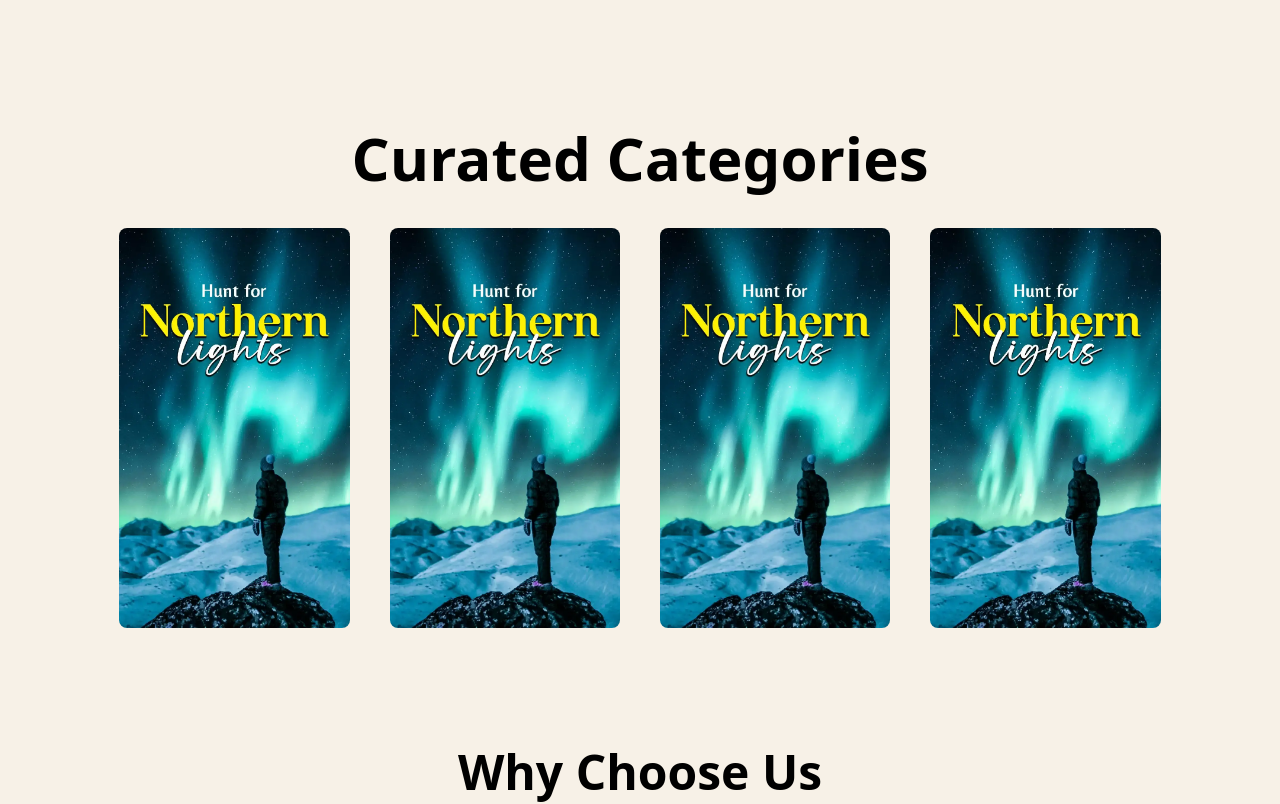
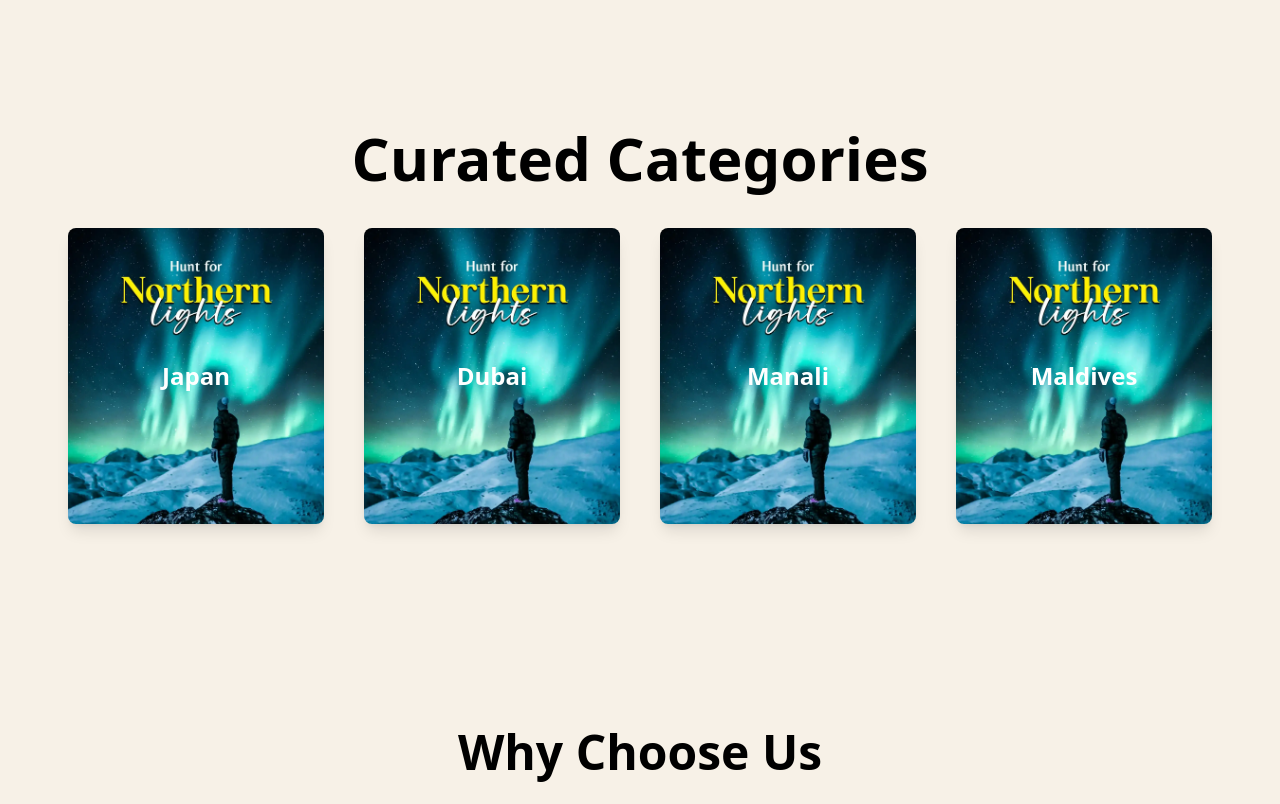
Before and after one commit to pratyush07-hub/FriskyTrails, a React (Vite) app: page / in a window 1280 px wide. Shown: the part 2080-2884 px from the top of the page. Built offline with nearby package versions, Linux system fonts and the light colour scheme.

Commit message:
Home page completed

```diff
--- a/src/pages/Home.jsx
+++ b/src/pages/Home.jsx
@@ -7,8 +7,9 @@ import Banner from "../sections/Banner";
 import Landing from "../sections/Landing";
 import Next from "../sections/Next";
 import Feedback from "../sections/Feedback";
-import End from "../sections/End";
 import Choose from "../sections/Choose";
+import Rewards from "../sections/Rewards";
+import Blogs from "../sections/Blogs";
 
 const Home = () => {
 
@@ -22,8 +23,9 @@ const Home = () => {
       <Banner />
       <Cards />
       <Next />
+      <Blogs />
+      <Rewards />
       <Feedback />
-      {/* <End /> */}
     </>
   );
 };
--- /dev/null
+++ b/src/sections/Blogs.jsx
@@ -0,0 +1,72 @@
+import React from "react";
+
+const Blogs = () => {
+    const data = [
+        {
+
+          image: "/images/car.jpg",
+          des: "Budget-Friendly Family Vacation Destinations Around the World",
+
+        },
+        {
+
+          image: "/images/car.jpg",
+          des: "Hidden Beaches in Goa",
+
+        },
+        {
+
+          image: "/images/car.jpg",
+          des: "Best Wildlife Sanctuaries and National Parks to Explore in Chhattisgarh",
+
+        },
+        {
+
+          image: "/images/car.jpg",
+          des: "10 Offbeat Weekend Gateways From Delhi for Nature Lovers",
+
+        },
+      ];
+
+  return (
+    <>
+      <div className="h-[80vh] w-full">
+        <div className="ml-32 mr-32 mt-6">
+          <h1 className="text-4xl text-center font-bold">
+            Enjoy Fresh Travel Blogs
+          </h1>
+          <div className="grid grid-cols-4 gap-6 mt-10">
+            {data.map((item, index) => (
+              <div
+                key={index}
+                className="h-[40vh] w-full bg-cover bg-center rounded-lg shadow-lg transition-transform duration-300 hover:scale-105"
+                style={{ backgroundImage: `url(${item.image})` }}
+              >
+                <div className="h-full w-full bg-black/30 rounded-lg p-2">
+                <button className="font-semibold rounded-lg active:scale-95 transition-all duration-300 bg-[rgb(233,99,33)] text-white shadow px-2 py-1">
+                  Holiday Destinations
+                </button>
+                <div className="h-[4vh]">
+                  <h2 className="text-white mt-38 font-semibold">
+                    {item.des}
+                  </h2>
+                </div>
+                  <button className="backdrop-blur-lg rounded-lg text-white active:scale-95 mt-6 w-full h-[5vh]">
+                    Read More
+                  </button>
+                </div>
+              </div>
+            ))}
+          </div>
+          <div className="flex justify-center">
+          <button className="bg-white mt-8 border-1 text-xl font-semibold rounded-full active:scale-90 transition-all duration-300 hover:bg-amber-400 hover:text-white px-6 py-4">
+                More Blogs
+              </button>
+          </div>
+        </div>
+      </div>
+    </>
+  );
+};
+
+export default Blogs;
--- a/src/sections/Cards.jsx
+++ b/src/sections/Cards.jsx
@@ -53,10 +53,10 @@ const Cards = () => {
           <div className="mt-20">
             <Slider {...settings}>
               {data.map((d, index) => (
-                <div key={index} className="">
-                  <div className="card h-[60vh] ml-5 rounded-xl bg-white shadow-lg">
+                <div key={index} className="overflow-hidden">
+                  <div className="card h-[60vh] ml-5 overflow-hidden rounded-xl bg-white shadow-lg">
                     <img
-                      className="h-[30vh] w-[25vw] rounded-xl  object-cover"
+                      className="h-[30vh] w-[25vw] rounded-xl transition-transform duration-300 hover:scale-105 object-cover"
                       src={d.image}
                       alt=""
                     />
--- a/src/sections/Categories.jsx
+++ b/src/sections/Categories.jsx
@@ -1,43 +1,62 @@
-import React from 'react'
+import { motion } from "framer-motion";
+import { useState } from "react";
 
-const Categories = () => {
+export default function HoverRevealButton() {
+  const data = [
+    {
+      image: "/images/card.webp",
+      name: "Japan",
+    },
+    {
+      image: "/images/card.webp",
+      name: "Dubai",
+    },
+    {
+      image: "/images/card.webp",
+      name: "Manali",
+    },
+    {
+      image: "/images/card.webp",
+      name: "Maldives",
+    },
+  ];
+
   return (
-    <div>
-      <div className="categories w-full">
-        <h1 className="text-6xl font-bold text-center">Curated Categories</h1>
-        <div className="boxes flex justify-center gap-10 mt-10">
-          <div className="card">
-            <img
-              className=" h-[50vh] w-[18vw] rounded-lg object-cover"
-              src="/images/card.webp"
-              alt=""
-            />
+    <div className="h-[60vh] w-full">
+      <h1 className="text-6xl text-center font-bold">Curated Categories</h1>
+      <div className="flex items-center justify-center gap-10 mt-10">
+
+      {data.map((item, index) => {
+        const [isHovered, setIsHovered] = useState(false);
+        return (
+          <div
+          key={index}
+            className="relative w-64 h-74 flex items-center justify-center"
+            onMouseEnter={() => setIsHovered(true)}
+            onMouseLeave={() => setIsHovered(false)}
+            >
+            {/* Image (Moves up on hover) */}
+            <motion.img
+              src={item.image}
+              alt="Animated Image"
+              className="absolute w-full h-full rounded-lg shadow-lg object-cover"
+              animate={{ y: isHovered ? -30 : 0 }}
+              transition={{ duration: 0.4, ease: "easeOut" }}
+              />
+            <h1 className="z-10 text-2xl text-white font-semibold">{item.name}</h1>
+            {/* Button (Revealed on hover) */}
+            <motion.button
+              className="absolute px-10 py-2 mt-70 bg-white hover:text-white font-semibold rounded-lg shadow-md hover:bg-amber-400 transition"
+              initial={{ opacity: 0 }}
+              animate={{ opacity: isHovered ? 1 : 0 }}
+              transition={{ duration: 0.3 }}
+              >
+              View All
+            </motion.button>
           </div>
-          <div className="card">
-            <img
-              className=" h-[50vh] w-[18vw] rounded-lg object-cover"
-              src="/images/card.webp"
-              alt=""
-            />
-          </div>
-          <div className="card">
-            <img
-              className=" h-[50vh] w-[18vw] rounded-lg object-cover"
-              src="/images/card.webp"
-              alt=""
-            />
-          </div>
-          <div className="card">
-            <img
-              className=" h-[50vh] w-[18vw] rounded-lg object-cover"
-              src="/images/card.webp"
-              alt=""
-            />
-          </div>
-        </div>
+        );
+      })}
       </div>
     </div>
-  )
+  );
 }
-
-export default Categories
--- a/src/sections/End.jsx
+++ b/src/sections/End.jsx
@@ -3,9 +3,9 @@ import React from "react";
 const End = () => {
   return (
     <>
-      <div className="h-[78vh] w-full mt-20 bg-[rgb(10,3,34)] flex justify-center items-center">
+      <div className="h-[85vh] w-full bg-[rgb(10,3,34)] flex justify-center items-center">
         {/* Grid Container */}
-        <div className="grid grid-cols-3 border-y-1 border-gray-500 place-items-center">
+        <div className="grid grid-cols-3 border-y-1 mt-14 border-gray-500 place-items-center">
           {/* 3 Boxes to Fit the Grid */}
           <div className="h-[70vh] w-[26vw]">
             <div className="flex mr-40 mt-20 justify-center items-center">
--- /dev/null
+++ b/src/sections/Rewards.jsx
@@ -0,0 +1,57 @@
+import React from "react";
+
+const Rewards = () => {
+  return (
+    <>
+      <div className="h-[80vh] w-full">
+            <h1 className="text-center text-5xl font-bold">More to explore</h1>
+        <div className="flex justify-center items-center mt-10 gap-10 grid-cols-4 w-full">
+          {data.map((data) => (
+            <div className="h-[55vh] w-[25vw] flex justify-center hover:scale-105 transition-transform duration-300 rounded-lg bg-white shadow-lg">
+              <div>
+                <img
+                  className="h-[25vh] w-[20vw] object-fill"
+                  src={data.image}
+                  alt=""
+                />
+                <h1 className="mt-6 text-xl font-semibold text-center">
+                  {data.title}
+                </h1>
+                <p className="w-[18vw] ml-4 tracking-tighter mt-2 text-center">
+                  {data.des}
+                </p>
+                <div className="flex justify-center">
+                <button className="bg-white mt-8 border-1 font-semibold rounded-lg active:scale-95 transition-all duration-300 hover:bg-amber-400 hover:text-white px-4 py-2">
+                  {data.button}
+                </button>
+                </div>
+              </div>
+            </div>
+          ))}
+        </div>
+      </div>
+    </>
+  );
+};
+const data = [
+  {
+    title: "Check out the FriskyTrails blog",
+    image: "/images/veon.webp",
+    des: "Follw the team's musings on trends in travel, itinerary ideas and travel tips",
+    button: "Read Now",
+  },
+  {
+    title: "Save on fun with friskyTrails cash",
+    image: "/images/veon.webp",
+    des: "Find out how to save more when you book and leave a review",
+    button: "How FriskyTrailsCash works",
+  },
+  {
+    title: "Share joy and get rewarded",
+    image: "/images/veon.webp",
+    des: "After your friend signs up and completes a booking, you'll get a ₹400 reward!",
+    button: "Invite freinds",
+  },
+];
+
+export default Rewards;
```
Also changed, not shown: public/images/veon.webp (added).
